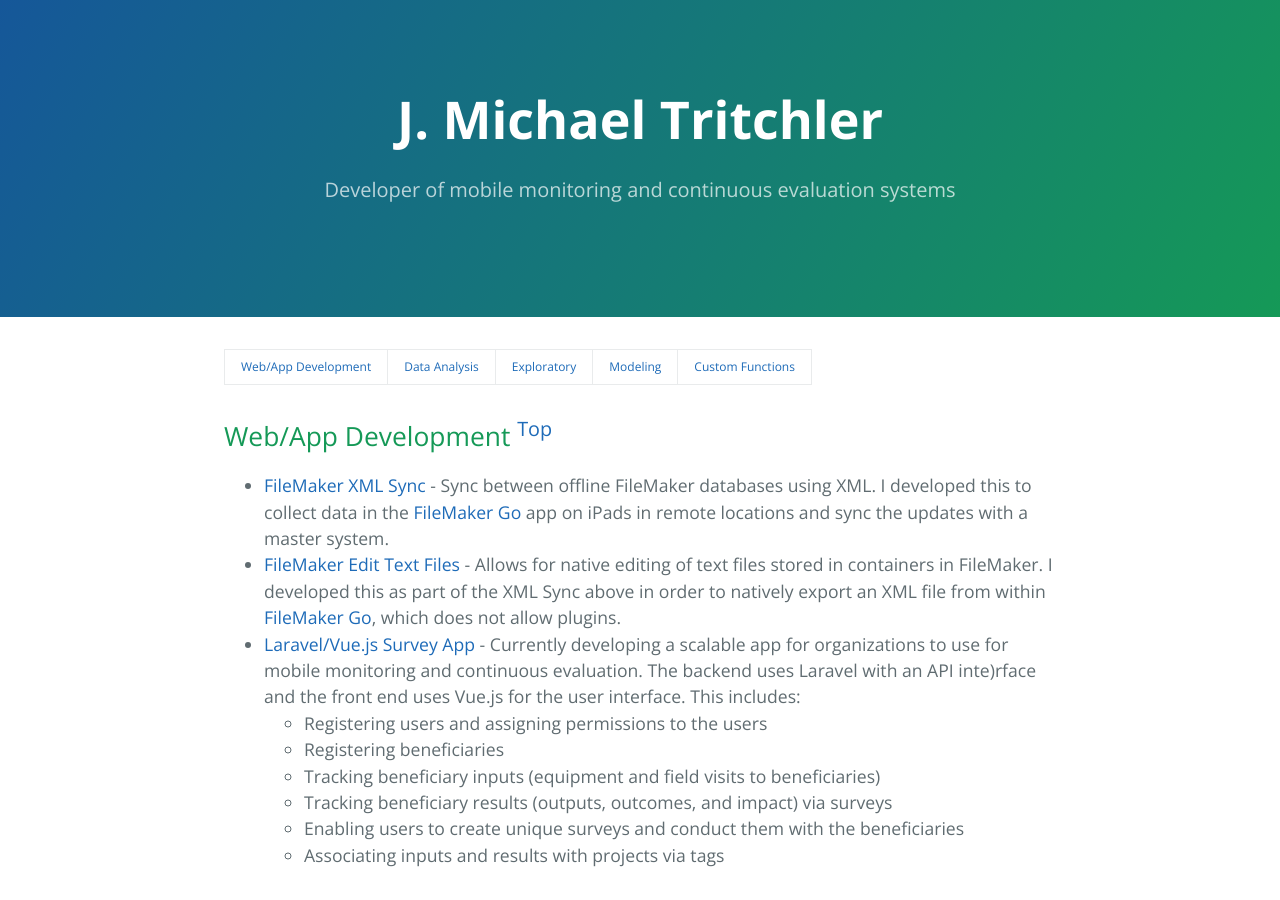
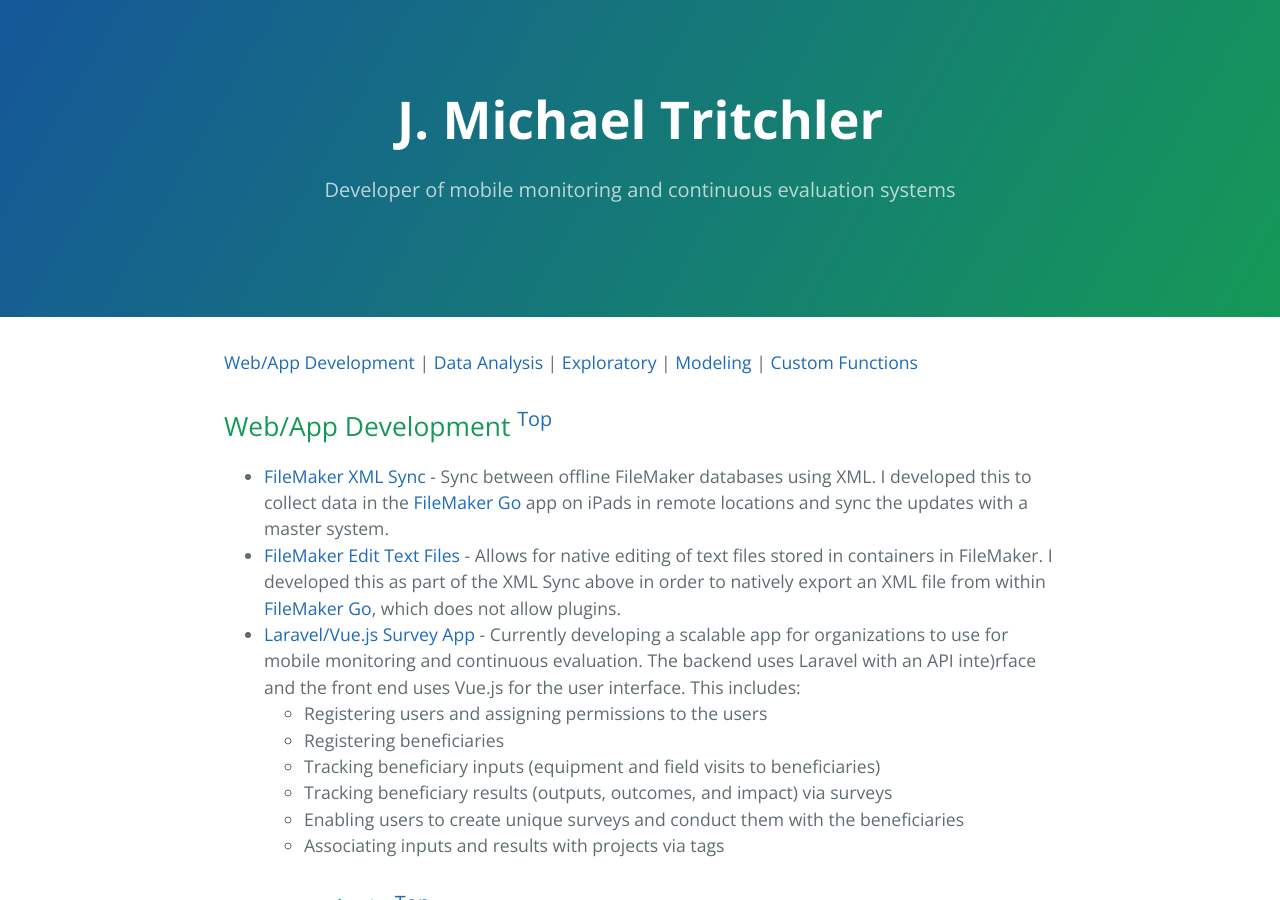
Before and after one commit to jmtritch/jmtritch.github.io, a Jekyll site: the page built from index.md, in a window 1280 px wide and 900 px high. Built offline with Jekyll 4.4.1, drawn with Linux system fonts in a browser that asks for light colours; our own code applies the rules of GitHub Pages for plain Markdown files.

```diff
--- a/index.md
+++ b/index.md
@@ -1,4 +1,4 @@
-[Web/App Development](#web) | [Data Analysis](#data) | [Exploratory](#eda) | [Modeling](#model) | [Custom Functions](#functions)
+[Web/App Development](#web) \| [Data Analysis](#data) \| [Exploratory](#eda) \| [Modeling](#model) \| [Custom Functions](#functions)
 
 ## Web/App Development <a name="web"></a> <sup>[Top](#top)</sup>
 
```
